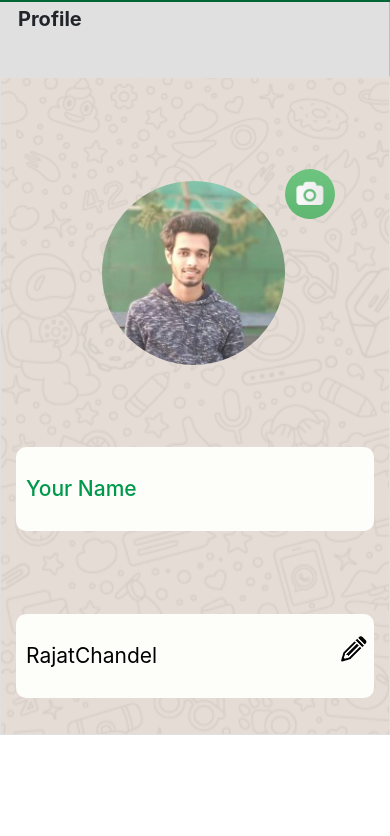
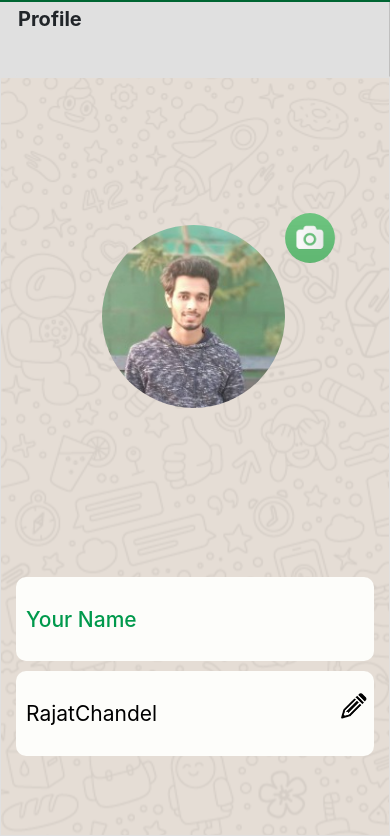
Before and after one commit to RajatChandel/whatsapp, a plain HTML site: page profile.html in a window 390 px wide. Shown: the part 59-895 px from the top of the page. Before the commit the page ends 844 px from the top, so only its background shows below. Drawn offline with nearby package versions, Linux system fonts and the light colour scheme.

Commit message:
modified13

```diff
--- a/index.css
+++ b/index.css
@@ -27,8 +27,8 @@ body{
 }
 .edit2{
     width: inherit;
-    height: 10vh;
-	margin-top: 10px;
+
+
 
     border-radius: 10px;
     display: flex;
@@ -335,4 +335,7 @@ display: flex;
 	.profile{
 		margin-left: 12vw;
 	}
+	.chatarea2{
+		height: 90vh;
+	}
 }
--- a/profile.html
+++ b/profile.html
@@ -282,7 +282,7 @@
       <img src="icamera.jpg" class="rounded-circle pic6">
 </div>
 
-
+      <div class="d-flex edit2">
       <div class="d-flex edit justify-content-between flex-row " >
         <h2 " class="protext1">Your Name</h2>
 
@@ -291,7 +291,7 @@
         <p1 class="protext" >RajatChandel</p1>
         <img src="edit.png" class="pic4">
       </div>
-
+    </div>
 
 </div>
 </div>
```
